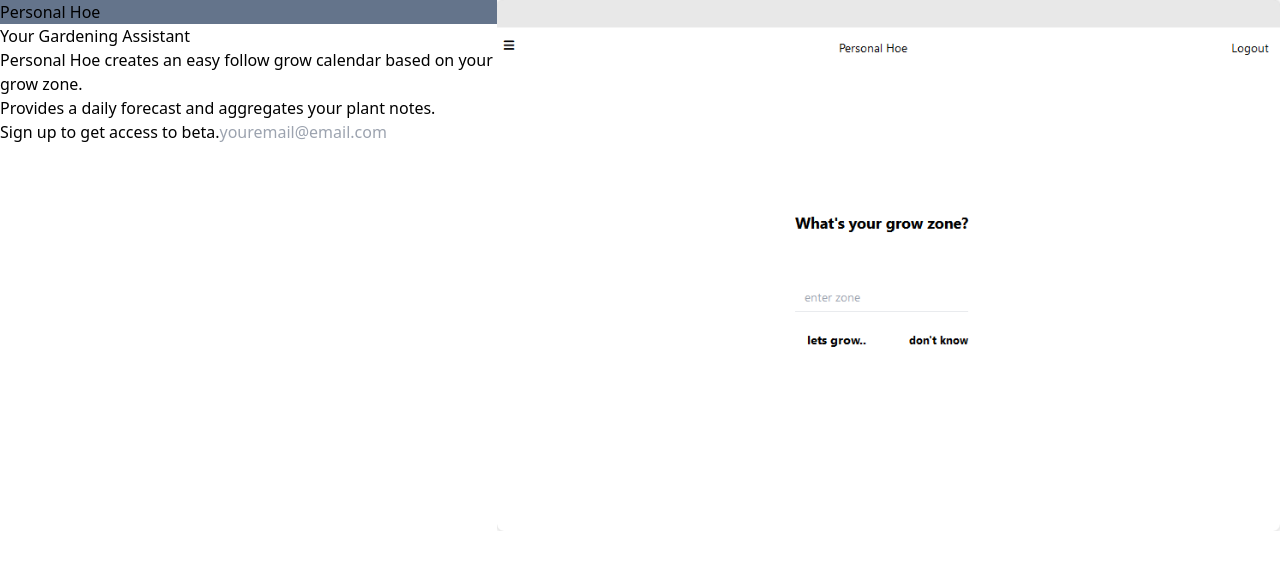
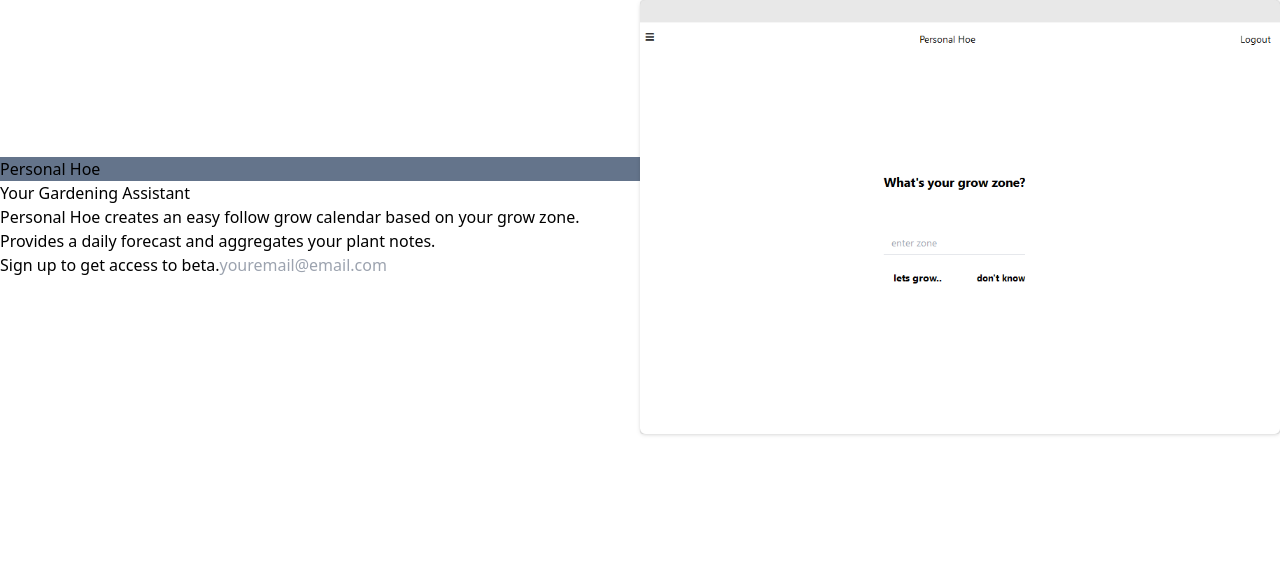
Before and after one commit to MicahBear/phsignup, a React (Vite) app: page / in a window 1280 px wide. Shown: the top 570 px of the page. Built offline with nearby package versions, Linux system fonts and the light colour scheme.

Commit message:
css work

```diff
--- a/src/App.jsx
+++ b/src/App.jsx
@@ -1,9 +1,9 @@
 function App() {
   return (
     <div className="App">
-      <main className="flex">
-        <section className="">
-          <div>
+      <main className="flex items-center justify-center">
+        <section className="basis-1/2 ">
+          <div className="">
             <h1 className="bg-slate-500">Personal Hoe</h1>
             <h1>Your Gardening Assistant</h1>
             <p>
@@ -26,8 +26,9 @@ function App() {
             </form>
           </div>
         </section>
-        <section className="">
+        <section className="mx-auto basis-1/2">
           <img
+            className="drop-shadow rounded-sm"
             src="./src/imgs/screely-1675305057167.png"
             alt="image of website mockup"
             srcset=""
```
